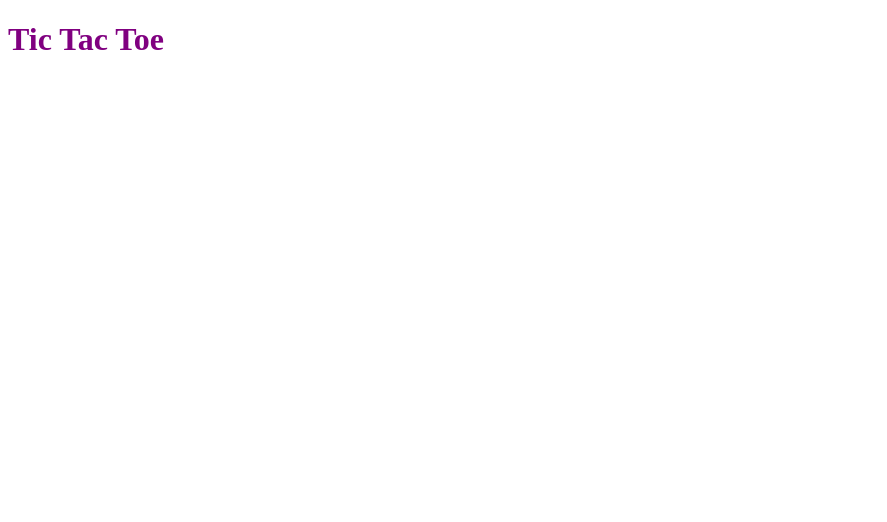
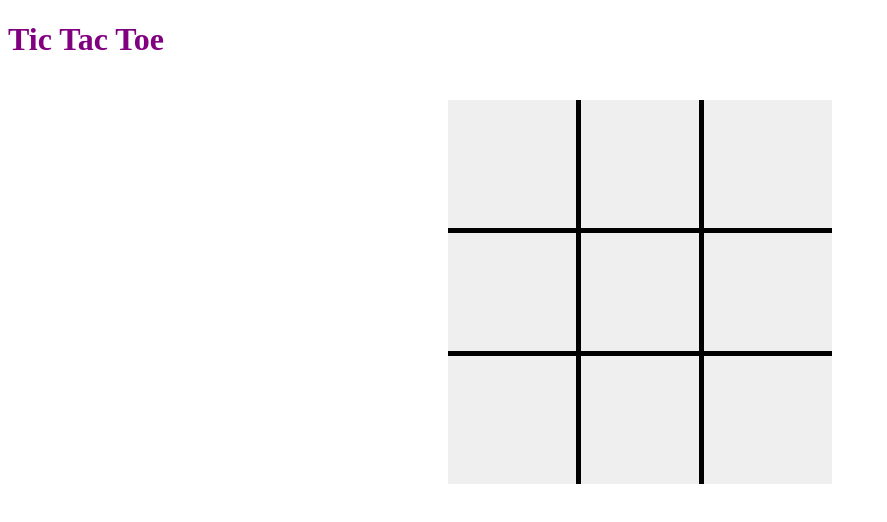
Before and after one commit to acl13/tic-tac-toe, a plain HTML site: page index.html in a window 1280 px wide. Shown: the whole page, without its empty margins (0-887 px from the left). Drawn offline with Linux system fonts and the light colour scheme.

Commit message:
create game board

```diff
--- a/index.html
+++ b/index.html
@@ -8,6 +8,19 @@
 </head>
 <body>
     <h1>Tic Tac Toe</h1>
+    <div class="container">
+        <div class="board">
+            <button type="button" id="button1"></button>
+            <button type="button" id="button2" class="middle-column"></button>
+            <button type="button" id="button3"></button>
+            <button type="button" id="button4" class="middle-row"></button>
+            <button type="button" id="button5" class="middle-column middle-row"></button>
+            <button type="button" id="button6" class="middle-row"></button>
+            <button type="button" id="button7"></button>
+            <button type="button" id="button8" class="middle-column"></button>
+            <button type="button" id="button9"></button>
+    </div>
+</div>
 
     <script src="main.js"></script>
 </body>
--- a/style.css
+++ b/style.css
@@ -1,3 +1,38 @@
 h1 {
     color: purple;
 }
+
+button {
+    font-size: 4em;
+    width: 8rem;
+    height: 8rem;
+    border: none;
+
+}
+
+button:hover {
+    background-color: lightgoldenrodyellow;
+}
+
+.container {
+    display: flex;
+    align-items: center;
+    justify-content: center;
+    padding: 20px;
+}
+
+.board {
+    display: grid;
+    grid-template-columns: repeat(3, 1fr);
+    grid-template-rows: repeat(3, 1fr);;
+}
+
+.middle-column {
+    border-left: 5px solid black;
+    border-right: 5px solid black;
+}
+
+.middle-row {
+    border-top: 5px solid black;
+    border-bottom: 5px solid black;
+}
```
